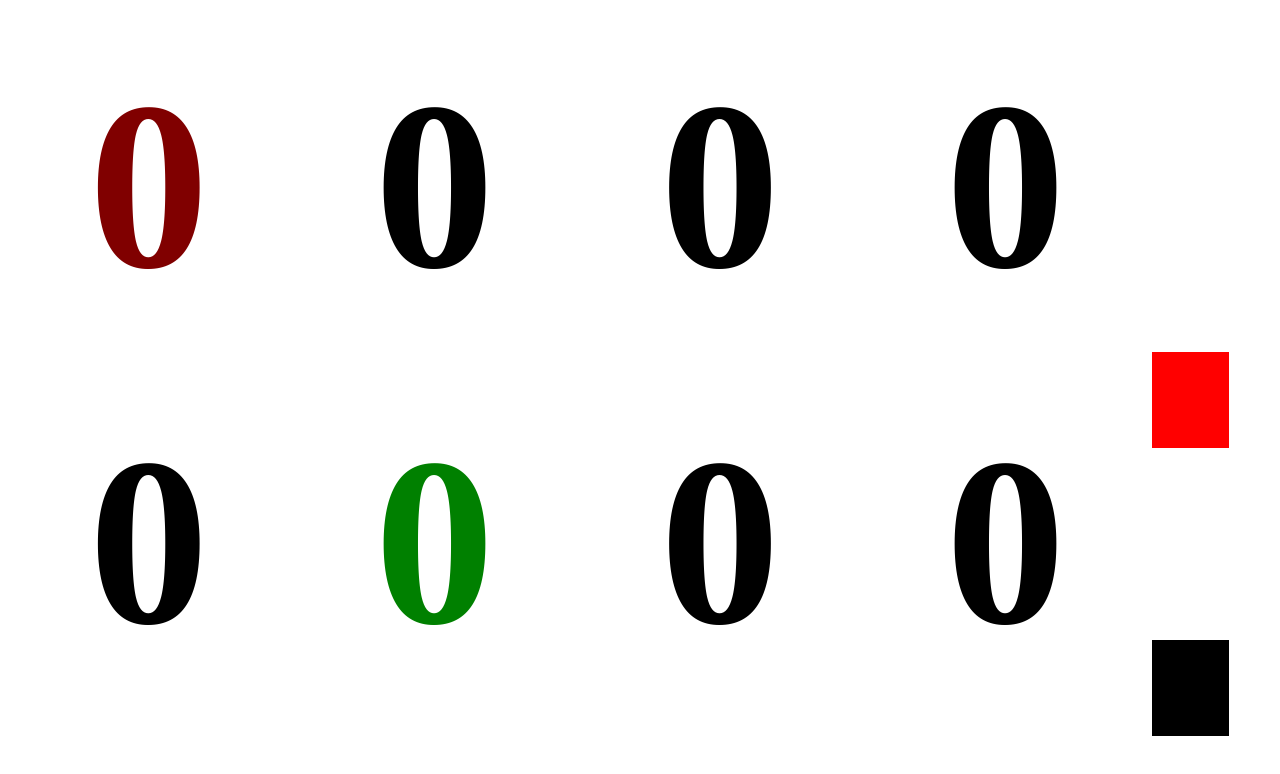
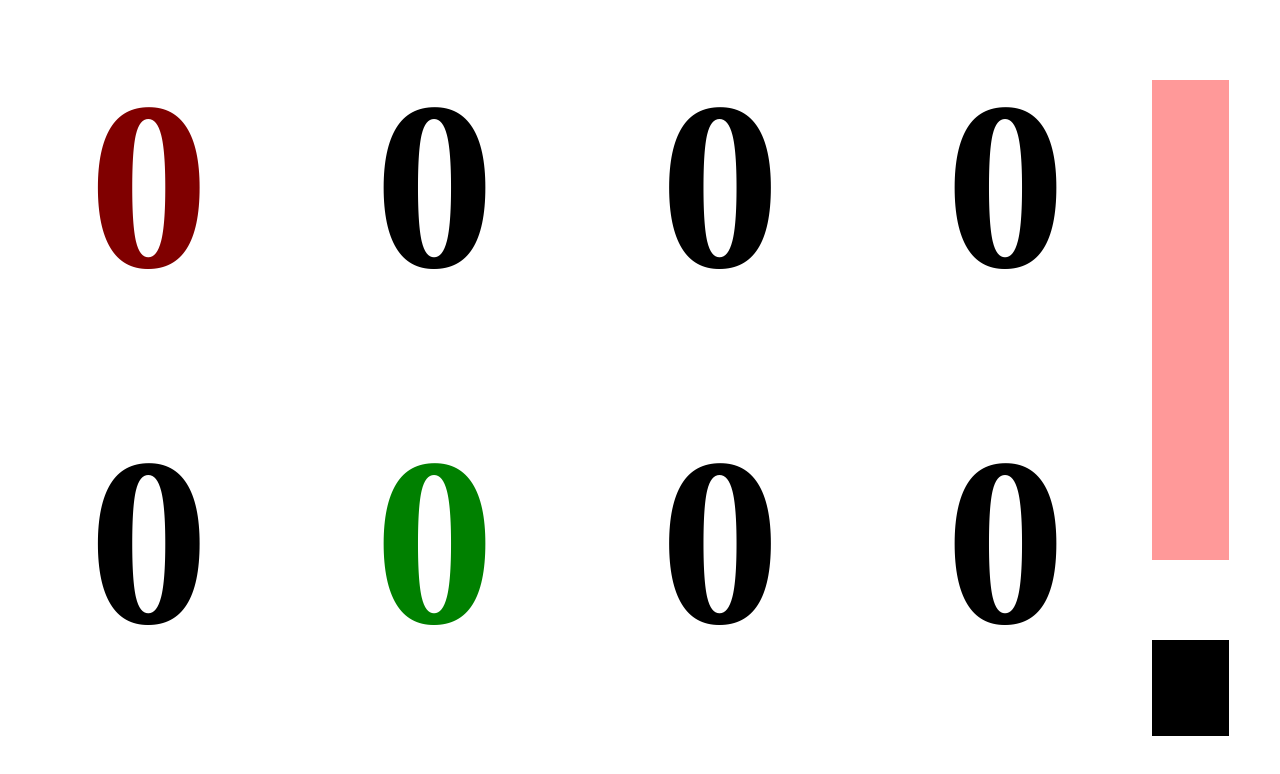
Before and after one commit to alebusi/risorse_agricola4, a plain HTML site: page index.html in a window 1280 px wide. Drawn offline with Linux system fonts and the light colour scheme.

Commit message:
Update style.css

```diff
--- a/style.css
+++ b/style.css
@@ -31,10 +31,13 @@
     position: fixed;
     width: 6vw;
     left: 90vw;
-    top: 44vh;
-    height: 12vh;
+    top: 10vh;
+    height: 60vh;
     background-color: #ff0000;
+    opacity: 0.4;
 }
+
+.button:hover {opacity: 1;}
 
 .off {
     position: fixed;
```
